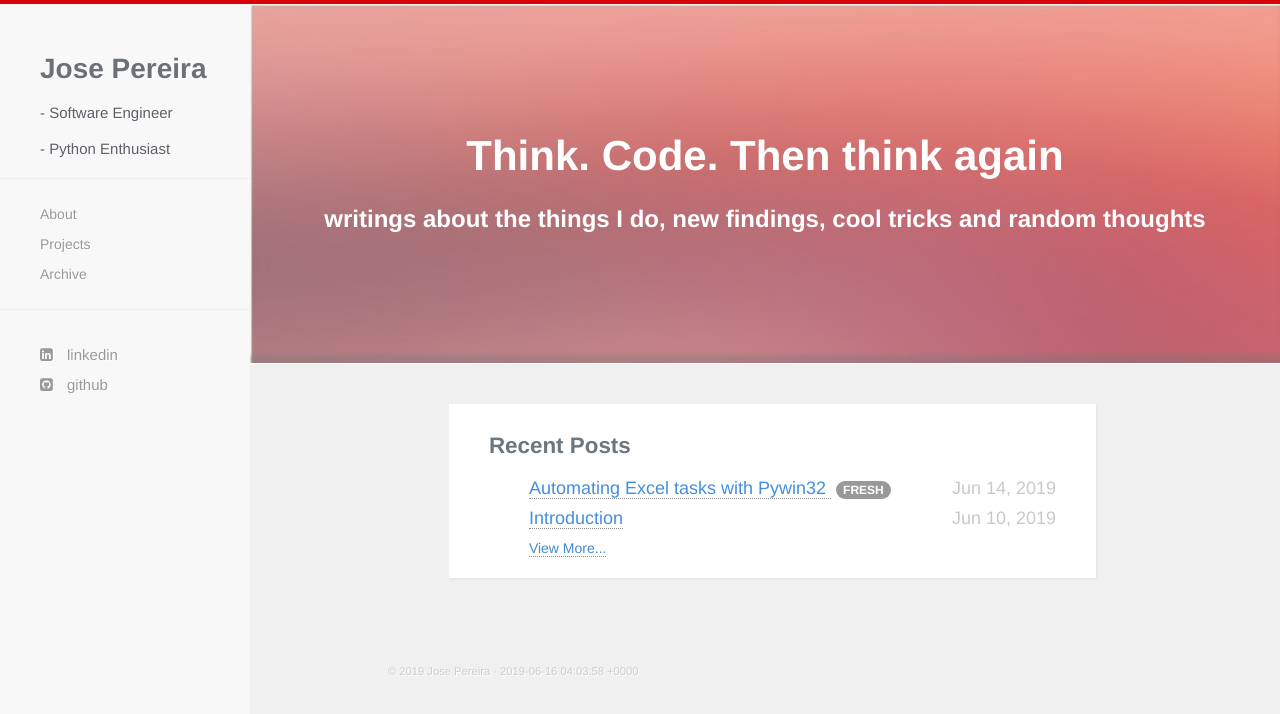
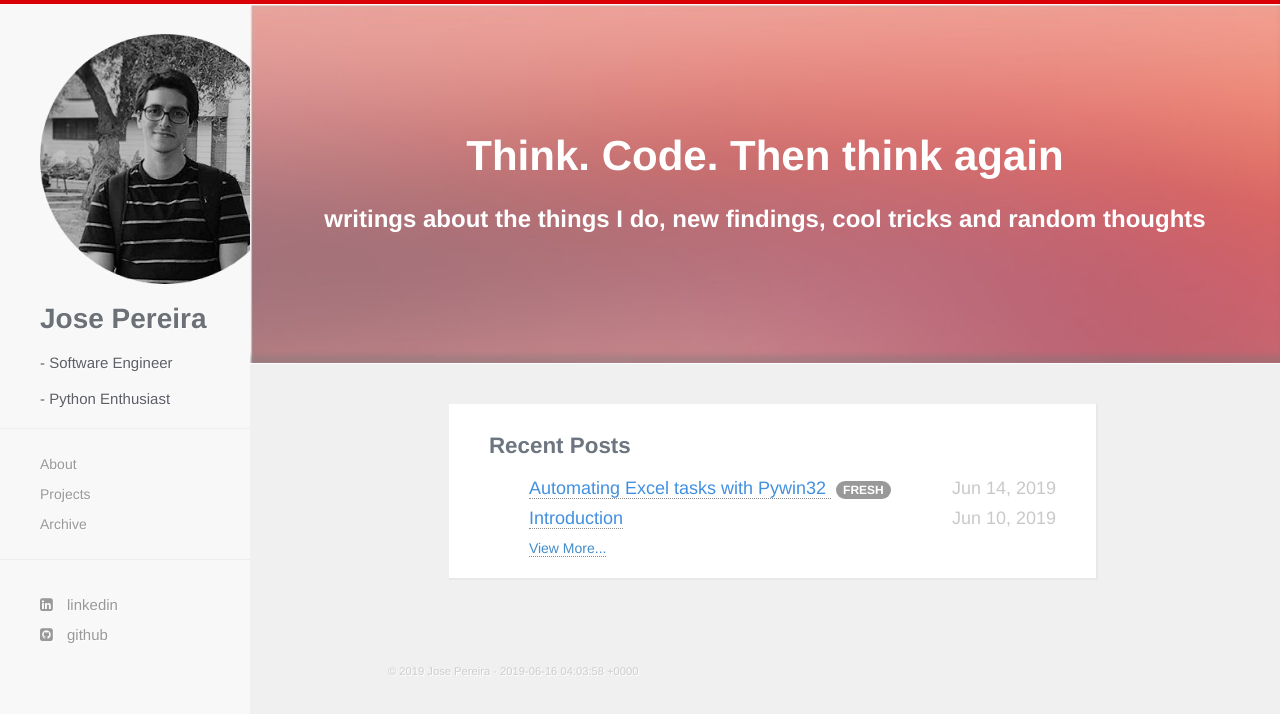
Before and after one commit to jpereiran/jpereiran.github.io, a Jekyll site: the page built from index.html, in a window 1280 px wide. Shown: the top 714 px of the page. Built offline with Jekyll 4.4.1, drawn with Linux system fonts in a browser that asks for light colours; nearby versions of some CDN libraries.

Commit message:
Update navigation.html

```diff
--- a/_includes/navigation.html
+++ b/_includes/navigation.html
@@ -24,6 +24,7 @@
 <div id="sidebar-wrapper">
   <ul class="sidebar-nav">
     <li class="sidebar-brand">
+      <img  class="img-avatar" src="/images/avatar.png" title="">
       <a href="{{ site.baseurl }}/"><h1 class="brand">{{ site.name }}</h1></a>
       <h3>- {{ site.description }}</h3>
       <h3>- Python Enthusiast </h3>
```
